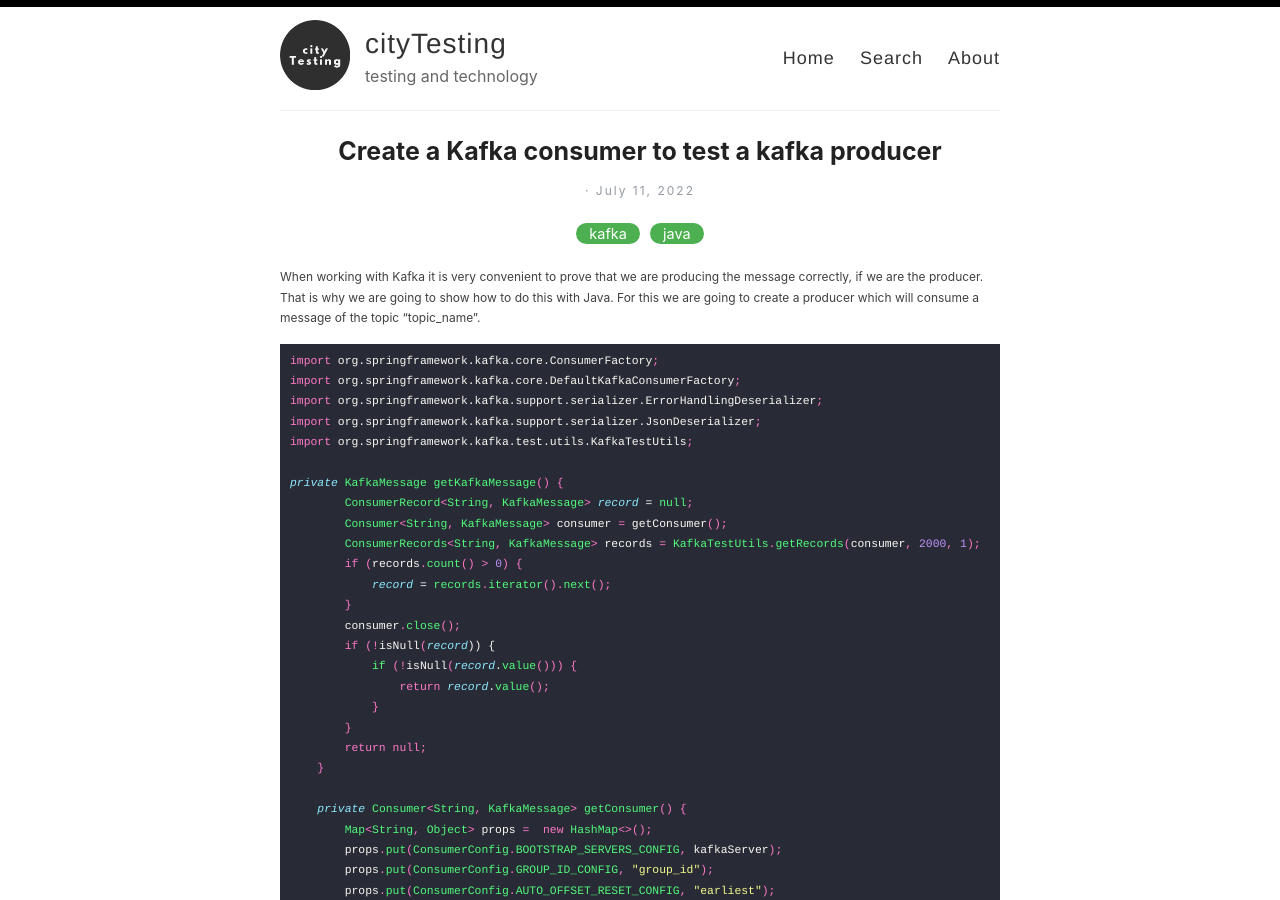
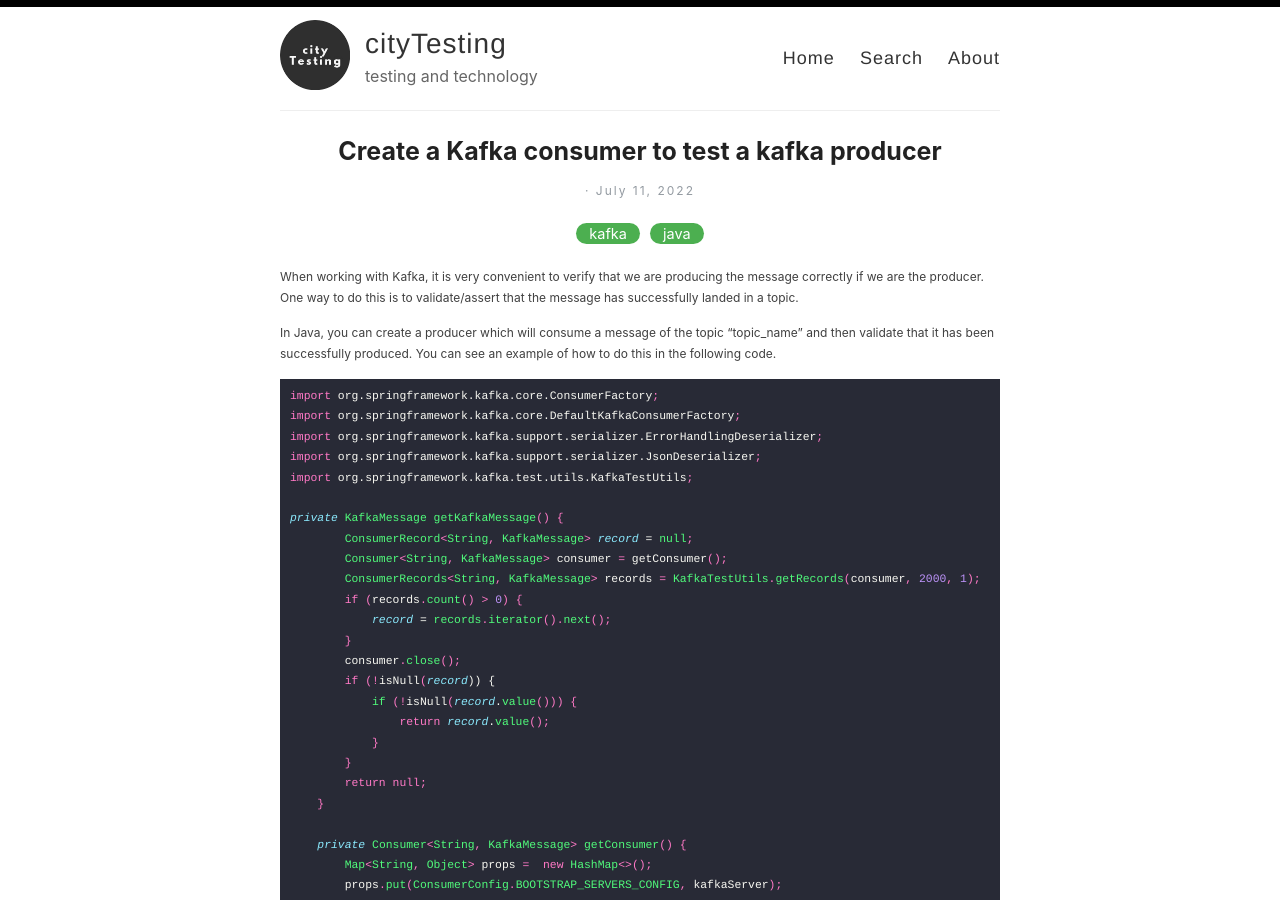
Before and after one commit to cityTesting/citytesting.github.io, a Jekyll site: the page built from _posts/2022-07-11-create-kafka-consumer-test-kafka-producer.md, in a window 1280 px wide and 900 px high. Built offline with Jekyll 4.4.1, drawn with Linux system fonts in a browser that asks for light colours.

Commit message:
Update 2022-07-11-create-kafka-consumer-test-kafka-producer.md

```diff
--- a/_posts/2022-07-11-create-kafka-consumer-test-kafka-producer.md
+++ b/_posts/2022-07-11-create-kafka-consumer-test-kafka-producer.md
@@ -4,8 +4,9 @@ title: Create a Kafka consumer to test a kafka producer
 categories: [kafka, java]
 ---
 
-When working with Kafka it is very convenient to prove that we are producing the message correctly, if we are the producer.  That is why we are going to show how to do this with Java. For this we are going to create a producer which will consume a message of the topic "topic_name".
+When working with Kafka, it is very convenient to verify that we are producing the message correctly if we are the producer. One way to do this is to validate/assert that the message has successfully landed in a topic.
 
+In Java, you can create a producer which will consume a message of the topic "topic_name" and then validate that it has been successfully produced. You can see an example of how to do this in the following code.
 
 {% highlight java %}import org.springframework.kafka.core.ConsumerFactory;
 import org.springframework.kafka.core.DefaultKafkaConsumerFactory;
```
